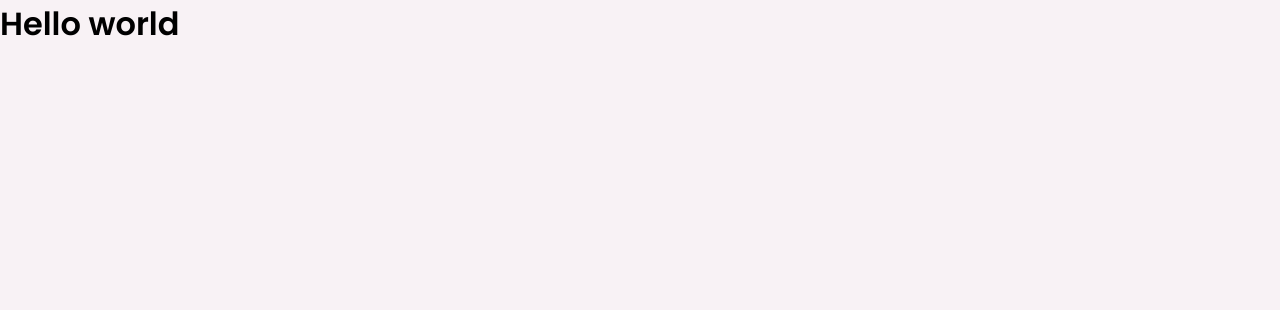
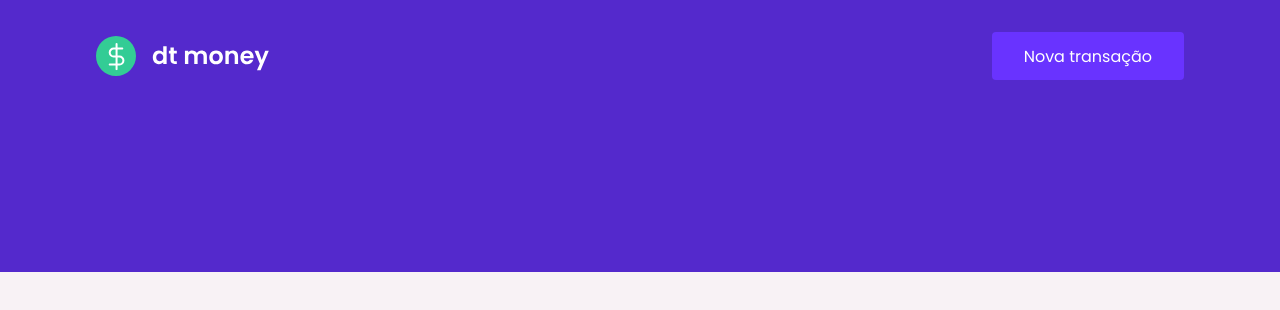
Before and after one commit to mfortunat0/dtmoney, a React (Create React App) app: page / in a window 1280 px wide. Shown: the top 310 px of the page. Built offline with nearby package versions, Linux system fonts and the light colour scheme.

Commit message:
componente header

```diff
--- a/src/App.tsx
+++ b/src/App.tsx
@@ -1,10 +1,11 @@
+import { Header } from "./components/Header";
 import { GlobalStyle } from "./styles/global";
 
 export function App() {
   return (
-    <div className="App">
-      <h1>Hello world</h1>
+    <>
+      <Header />
       <GlobalStyle />
-    </div>
+    </>
   );
 }
--- /dev/null
+++ b/src/components/Header/index.tsx
@@ -0,0 +1,13 @@
+import logoImg from "../../assets/logo.svg";
+import { Container, Content } from "./style";
+
+export function Header() {
+  return (
+    <Container>
+      <Content>
+        <img src={logoImg} alt="dtmoney" />
+        <button type="button">Nova transação</button>
+      </Content>
+    </Container>
+  );
+}
--- /dev/null
+++ b/src/components/Header/style.ts
@@ -0,0 +1,30 @@
+import styled from "styled-components";
+
+export const Container = styled.header`
+  background-color: var(--blue);
+`;
+
+export const Content = styled.div`
+  max-width: 1120px;
+  margin: 0 auto;
+
+  padding: 2rem 1rem 12rem;
+  display: flex;
+  align-items: center;
+  justify-content: space-between;
+
+  button {
+    font-size: 1rem;
+    color: #fff;
+    background: var(--blue-light);
+    border: 0;
+    padding: 0 2rem;
+    border-radius: 0.25rem;
+    height: 3rem;
+    transition: filter 0.2s;
+
+    &:hover {
+      filter: brightness(0.9);
+    }
+  }
+`;
--- a/src/styles/global.ts
+++ b/src/styles/global.ts
@@ -5,7 +5,7 @@
     --background: #f8f2f5;
     --red: #e52e4d;
     --blue: #5429cc;
-    --blue-ligth: #6933ff;
+    --blue-light: #6933ff;
     --text-title: #363f5f;
     --text-body: #969cb3;
     --shape: #fff;
```
